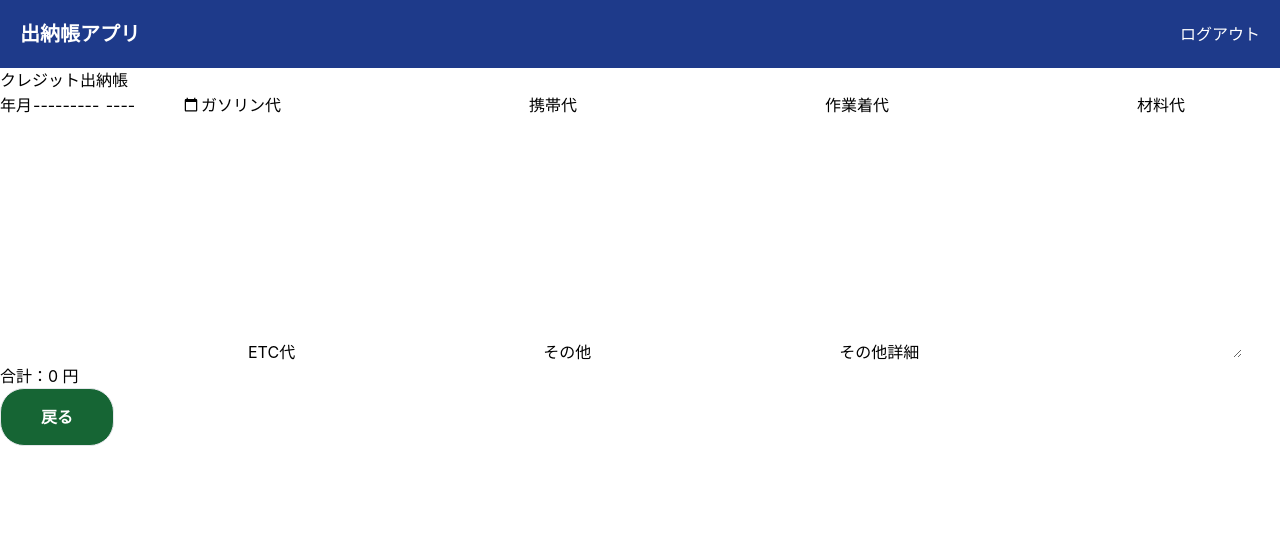
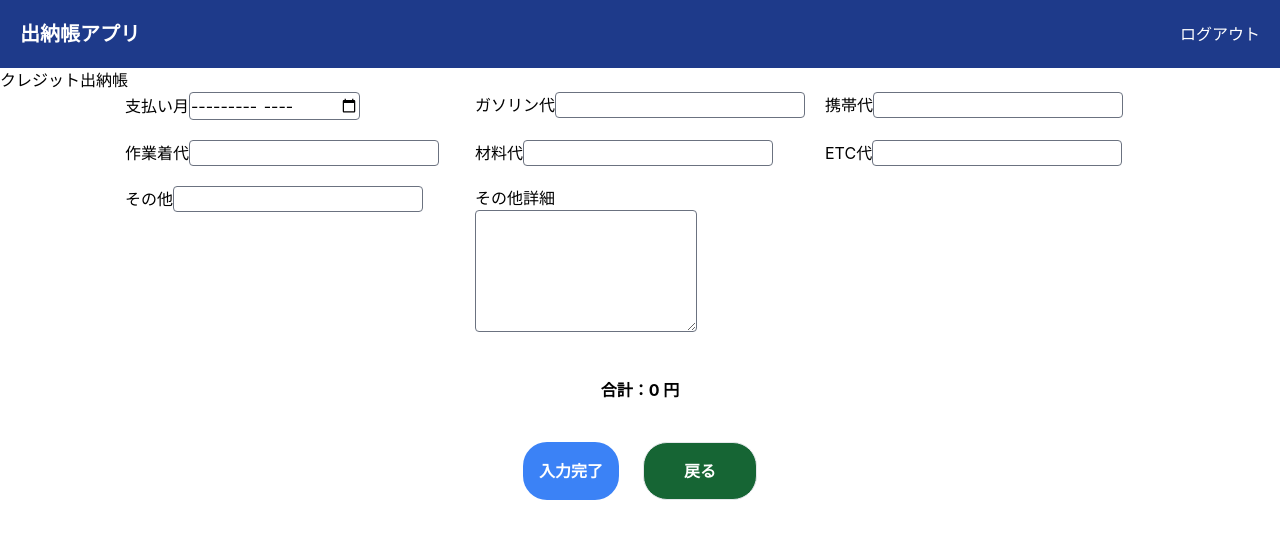
Before and after one commit to yori13/account-book, a React (Create React App) app in the folder react/: page /creditbook in a window 1280 px wide. Shown: the top 538 px of the page. Built offline with nearby package versions, Linux system fonts and the light colour scheme.

Commit message:
クレジット出納帳デザイン作成

```diff
--- a/react/src/components/InputForm/CreditbookForm.jsx
+++ b/react/src/components/InputForm/CreditbookForm.jsx
@@ -1,50 +1,125 @@
 import React, { useState, useEffect } from "react";
+import BackButton from '../BackButton/BackButton';
 
-const CreditbookForm = () =>{
+const CreditbookForm = () => {
   // 入力フォームuseState
-  const [gasoline, setGasoline] = useState('');
-  const [phone, setPhone] = useState('');
-  const [uniform, setUniform] = useState('');
-  const [material, setMaterial] = useState('');
-  const [etc, setEtc] = useState('');
-  const [other, setOther] = useState('');
+  const [gasoline, setGasoline] = useState("");
+  const [phone, setPhone] = useState("");
+  const [uniform, setUniform] = useState("");
+  const [material, setMaterial] = useState("");
+  const [etc, setEtc] = useState("");
+  const [other, setOther] = useState("");
 
   // 合計金額管理useState
   const [total, setTotal] = useState(0);
 
   // 合計金額計算
-  useEffect(() =>{
-    const sum = (Number(gasoline) || 0) +
+  useEffect(() => {
+    const sum =
+      (Number(gasoline) || 0) +
       (Number(phone) || 0) +
       (Number(uniform) || 0) +
       (Number(material) || 0) +
       (Number(etc) || 0) +
       (Number(other) || 0);
     setTotal(sum);
+    console.log("effect" + sum);
   }, [gasoline, phone, uniform, material, etc, other]);
 
-  return(
+  return (
     <div>
-      <form action="" method="post">
-        <label htmlFor="date">年月</label>
-        <input type="month" name="date" id="date" />
-        <label htmlFor="gasoline">ガソリン代</label>
-        <input type="number" name="gasoline" id="gasoline" value={gasoline} onChange={(e) => setGasoline(Number(e.target.value))} />
-        <label htmlFor="phone">携帯代</label>
-        <input type="number" name="phone" id="phone" value={phone} onChange={(e) => setPhone(Number(e.target.value))} />
-        <label htmlFor="uniform">作業着代</label>
-        <input type="number" name="uniform" id="uniform" value={uniform} onChange={(e) => setUniform(Number(e.target.value))}/>
-        <label htmlFor="material">材料代</label>
-        <input type="number" name="material" id="material" value={material} onChange={(e) => setMaterial(Number(e.target.value))}/>
-        <label htmlFor="etc">ETC代</label>
-        <input type="number" name="etc" id="etc" value={etc} onChange={(e) => setEtc(Number(e.target.value))}/>
-        <label htmlFor="other">その他</label>
-        <input type="number" name="other" id="other" value={other} onChange={(e) => setOther(Number(e.target.value))}/>
-        <label htmlFor="detail">その他詳細</label>
-        <textarea name="detail" id="detail" cols="30" rows="10"></textarea>
+      <div className="flex justify-center">
+        <form action="" method="post" className="grid grid-cols-2 md:grid-cols-3 gap-5">
+          <div>
+            <label htmlFor="date" className="block md:inline">支払い月</label>
+            <input type="month" name="date" id="date" className="border border-gray-500 rounded"/>
+          </div>
+          <div>
+            <label htmlFor="gasoline" className="block md:inline">ガソリン代</label>
+            <input
+              type="text"
+              inputMode="numeric"
+              name="gasoline"
+              id="gasoline"
+              value={gasoline}
+              onChange={(e) => setGasoline(Number(e.target.value))}
+              className="border border-gray-500 rounded"
+            />
+          </div>
+          <div>
+            <label htmlFor="phone" className="block md:inline">携帯代</label>
+            <input
+              type="text"
+              inputMode="numeric"
+              name="phone"
+              id="phone"
+              value={phone}
+              onChange={(e) => setPhone(Number(e.target.value))}
+              className="border border-gray-500 rounded"
+            />
+          </div>
+          <div>
+            <label htmlFor="uniform" className="block md:inline">作業着代</label>
+            <input
+              type="text"
+              inputMode="numeric"
+              name="uniform"
+              id="uniform"
+              value={uniform}
+              onChange={(e) => setUniform(Number(e.target.value))}
+              className="border border-gray-500 rounded"
+            />
+          </div>
+          <div>
+            <label htmlFor="material" className="block md:inline">材料代</label>
+            <input
+              type="text"
+              inputMode="numeric"
+              name="material"
+              id="material"
+              value={material}
+              onChange={(e) => setMaterial(Number(e.target.value))}
+              className="border border-gray-500 rounded"
+            />
+          </div>
+          <div>
+            <label htmlFor="etc" className="block md:inline">ETC代</label>
+            <input
+              type="text"
+              inputMode="numeric"
+              name="etc"
+              id="etc"
+              value={etc}
+              onChange={(e) => setEtc(Number(e.target.value))}
+              className="border border-gray-500 rounded"
+            />
+          </div>
+          <div>
+            <label htmlFor="other" className="block md:inline">その他</label>
+            <input
+              type="text"
+              inputMode="numeric"
+              name="other"
+              id="other"
+              value={other}
+              onChange={(e) => setOther(Number(e.target.value))}
+              className="border border-gray-500 rounded"
+            />
+          </div>
+          <div className="">
+            <label htmlFor="detail" className="block">その他詳細</label>
+            <textarea name="detail" id="detail" cols="20" rows="5" className="border border-gray-500 rounded"></textarea>
+          </div>
         </form>
-      <p id="total">合計：{total} 円</p>
+      </div>
+      <div className="grid place-items-center mt-10">
+        <p id="total" className="font-bold">合計：{total} 円</p>
+        <div className="flex space-x-6 mt-10">
+          <button className="bg-blue-500 hover:bg-blue-300 px-4 rounded-3xl text-white font-bold">入力完了</button>
+          <BackButton />
+        </div>
+      </div>
     </div>
   );
-}
-export default CreditbookForm
+};
+export default CreditbookForm;
--- a/react/src/components/header/header.jsx
+++ b/react/src/components/header/header.jsx
@@ -9,7 +9,6 @@ const HeaderCompornent = ()=>{
           <button className="text-white">ログアウト</button>
         </div>
       </header>
-
     </>
   );
 }
--- a/react/src/components/pages/CashbookPage.jsx
+++ b/react/src/components/pages/CashbookPage.jsx
@@ -1,5 +1,4 @@
 import React from 'react';
-import BackButton from '../BackButton/BackButton';
 import CashbookForm from '../InputForm/CashbookForm';
 
 const CashbookPage = () =>{
--- a/react/src/components/pages/CreditbookPage.jsx
+++ b/react/src/components/pages/CreditbookPage.jsx
@@ -1,5 +1,4 @@
 import React from 'react';
-import BackButton from '../BackButton/BackButton';
 import CreditbookForm from '../InputForm/CreditbookForm';
 
 const CreditbookPage = () =>{
@@ -7,7 +6,6 @@ const CreditbookPage = () =>{
     <div>
       <h1>クレジット出納帳</h1>
       <CreditbookForm/>
-      <BackButton />
     </div>
   );
 }
```
Lines whose indentation alone changed are shown as unchanged.
